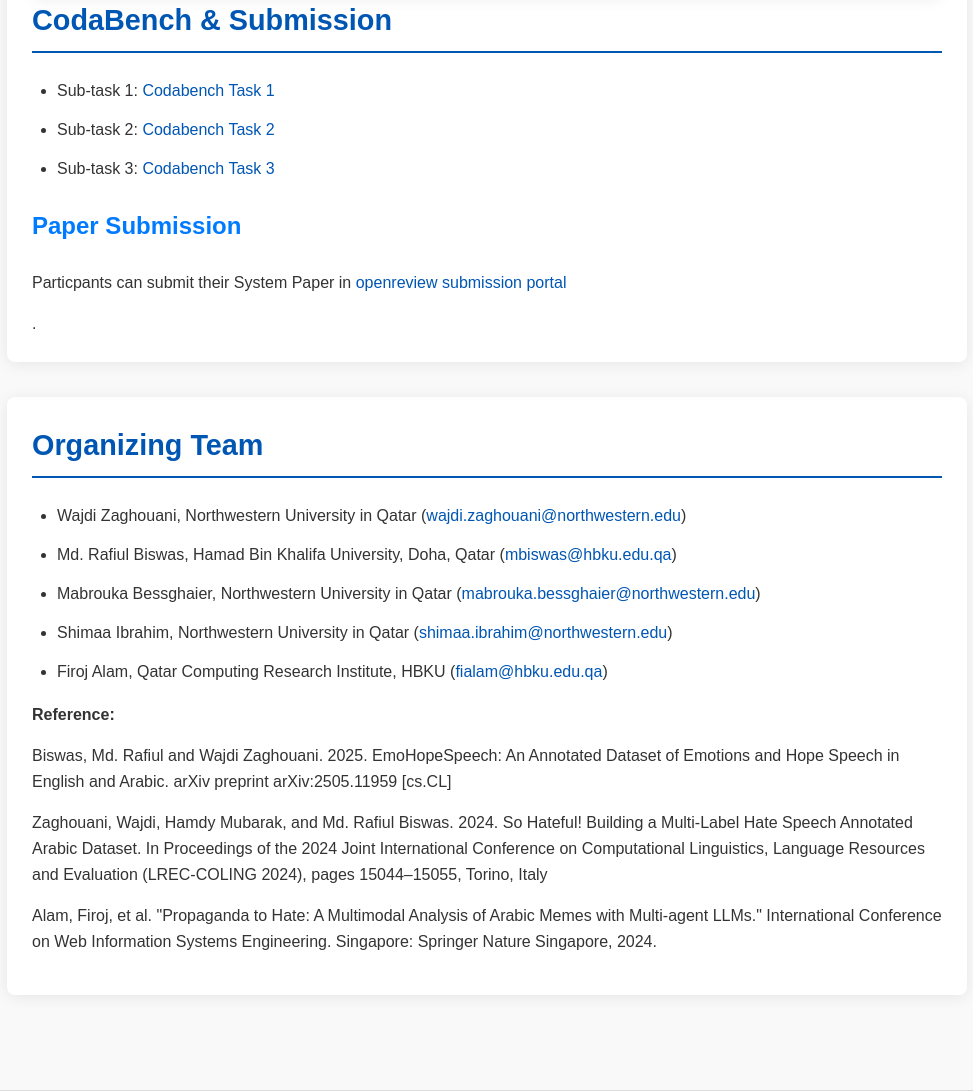
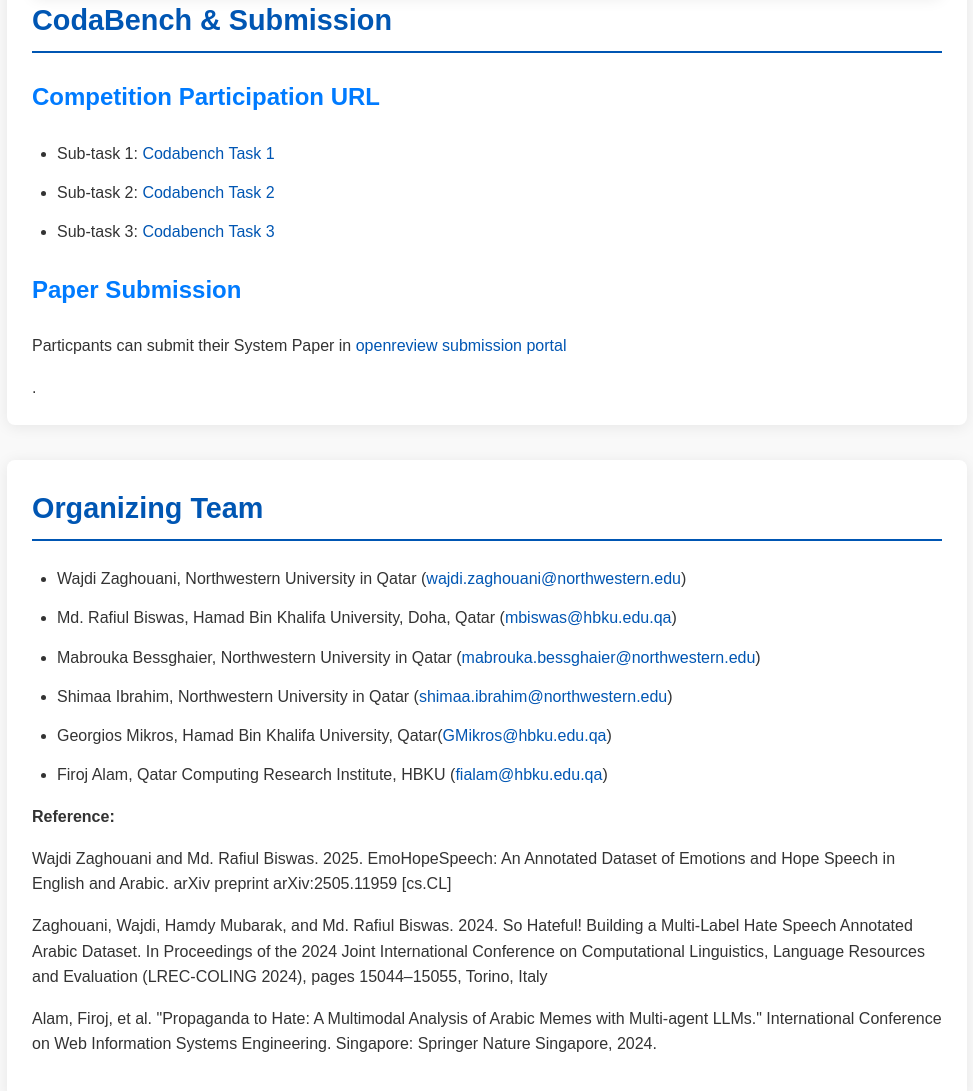
Before and after one commit to marsadlab/mahed2025, a plain HTML site: page index.html in a window 1280 px wide. Shown: the part 5557-6648 px from the top of the page, without its empty margins (153-1126 px from the left). Drawn offline with Linux system fonts and the light colour scheme.

Commit message:
Update index.html with [submission link]

```diff
--- a/index.html
+++ b/index.html
@@ -334,6 +334,7 @@
             </table>
 
             <h2>CodaBench & Submission</h2>
+            <h3>Competition Participation URL</h3>
             <ul>
                 <li>Sub-task 1: <a href="https://www.codabench.org/competitions/8743/">Codabench Task 1</a></li>
                 <li>Sub-task 2: <a href="https://www.codabench.org/competitions/8783/">Codabench Task 2</a></li>
@@ -352,11 +353,12 @@
                 <li>Md. Rafiul Biswas, Hamad Bin Khalifa University, Doha, Qatar (<a href="mailto:mbiswas@hbku.edu.qa">mbiswas@hbku.edu.qa</a>)</li>
                 <li>Mabrouka Bessghaier, Northwestern University in Qatar (<a href="mailto:mabrouka.bessghaier@northwestern.edu">mabrouka.bessghaier@northwestern.edu</a>)</li>
                 <li>Shimaa Ibrahim, Northwestern University in Qatar (<a href="mailto:shimaa.ibrahim@northwestern.edu">shimaa.ibrahim@northwestern.edu</a>)</li>
+                <li>Georgios Mikros, Hamad Bin Khalifa University, Qatar(<a href="mailto:GMikros@hbku.edu.qa">GMikros@hbku.edu.qa</a>)</li>
                 <li>Firoj Alam, Qatar Computing Research Institute, HBKU (<a href="mailto:fialam@hbku.edu.qa">fialam@hbku.edu.qa</a>)</li>
             </ul>
             <p><strong>Reference:</strong><br></p>
 
-            <p>Biswas, Md. Rafiul and Wajdi Zaghouani. 2025. EmoHopeSpeech: An Annotated Dataset of Emotions and Hope Speech in English and Arabic. arXiv preprint  arXiv:2505.11959 [cs.CL]</p>
+            <p> Wajdi Zaghouani and Md. Rafiul Biswas. 2025. EmoHopeSpeech: An Annotated Dataset of Emotions and Hope Speech in English and Arabic. arXiv preprint  arXiv:2505.11959 [cs.CL]</p>
 
             <p>Zaghouani, Wajdi, Hamdy Mubarak, and Md. Rafiul Biswas. 2024. So Hateful! Building a Multi-Label Hate Speech Annotated Arabic Dataset. In Proceedings of the 2024 Joint International Conference on Computational Linguistics, Language Resources and Evaluation (LREC-COLING 2024), pages 15044–15055, Torino, Italy</p>
 
```
